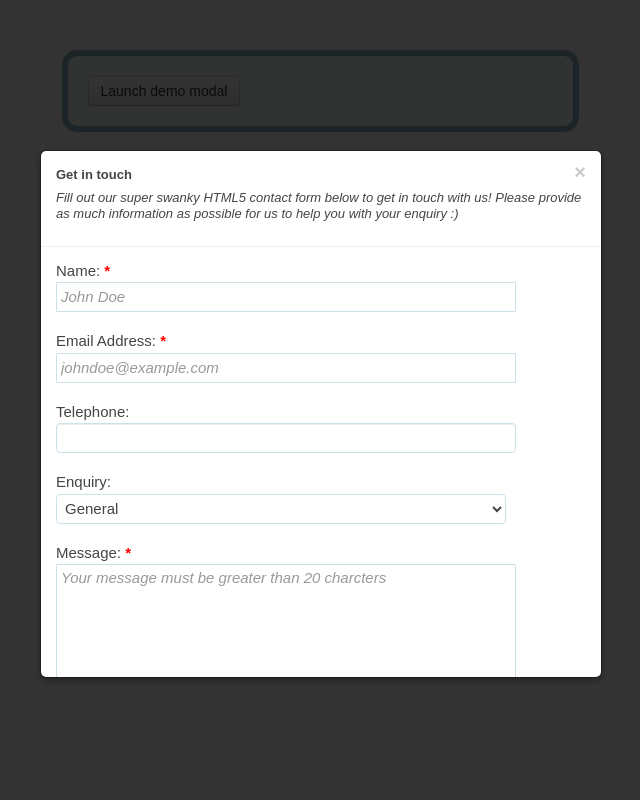
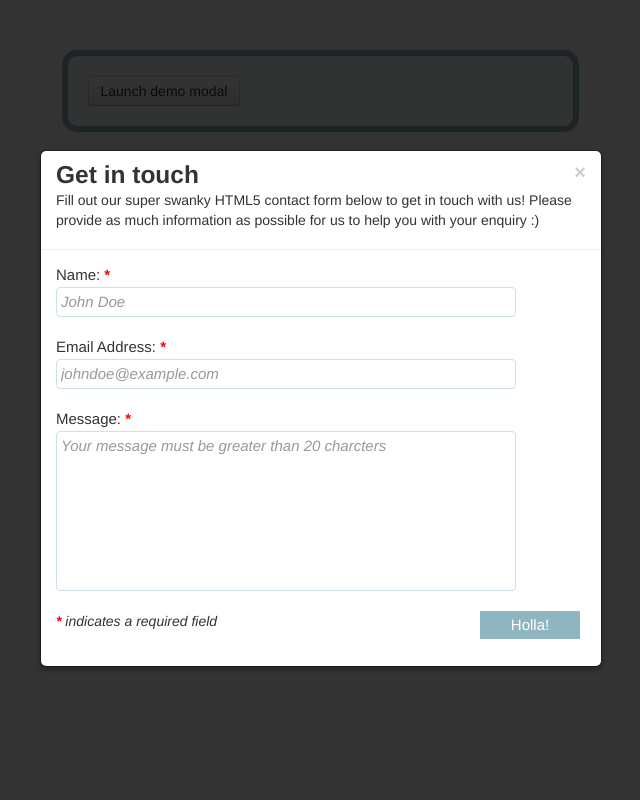
Before and after one commit to bobbwal/bootstrap-modal-form, a PHP site: page / in a window 1280 px wide, after a click on "Launch demo modal". Shown: the whole page, without its empty margins (320-960 px from the left). Run offline with PHP 8.4, Linux system fonts and the light colour scheme.

Commit message:
Removed boiler plate CSS and removed some fields

```diff
--- a/css/style.css
+++ b/css/style.css
@@ -3,7 +3,7 @@
 
 /*  HTML5 ✰ Boilerplate  */
 
-html, body, div, span, object, iframe,
+/*html, body, div, span, object, iframe,
 h1, h2, h3, h4, h5, h6, p, blockquote, pre,
 abbr, address, cite, code, del, dfn, em, img, ins, kbd, q, samp,
 small, strong, sub, sup, var, b, i, dl, dt, dd, ol, ul, li,
@@ -18,14 +18,14 @@ time, mark, audio, video {
   font-size: 100%;
   font: inherit;
   vertical-align: baseline;
-}
+}*/
 
-article, aside, details, figcaption, figure,
+/*article, aside, details, figcaption, figure,
 footer, header, hgroup, menu, nav, section {
   display: block;
-}
+}*/
 
-blockquote, q { quotes: none; }
+/*blockquote, q { quotes: none; }
 blockquote:before, blockquote:after,
 q:before, q:after { content: ''; content: none; }
 ins { background-color: #ff9; color: #000; text-decoration: none; }
@@ -76,7 +76,7 @@ button {  width: auto; overflow: visible; }
 body, select, input, textarea {  color: #444; }
 h1, h2, h3, h4, h5, h6 { font-weight: bold; }
 a, a:active, a:visited { color: #607890; }
-a:hover { color: #036; }
+a:hover { color: #036; }*/
 
 /*
     // ========================================== \\
@@ -304,3 +304,9 @@ input.placeholder-text, textarea.placeholder-text  {
   p, h2, h3 { orphans: 3; widows: 3; }
   h2, h3{ page-break-after: avoid; }
 }
+
+
+
+#myModal .modal-body {
+    /*max-height: 800px;*/
+}
--- a/index.php
+++ b/index.php
@@ -39,7 +39,7 @@
                     <button type="button" class="close" data-dismiss="modal" aria-hidden="true">×</button>
                     <h3 id="myModalLabel">Get in touch</h3>
 
-                    <h2>Fill out our super swanky HTML5 contact form below to get in touch with us! Please provide as much information as possible for us to help you with your enquiry :)</h2>
+                    <p>Fill out our super swanky HTML5 contact form below to get in touch with us! Please provide as much information as possible for us to help you with your enquiry :)</p>
                     <?php
         			//init variables
         			$cf = array();
@@ -75,16 +75,16 @@
                         <label for="email">Email Address: <span class="required">*</span></label>
                         <input type="email" id="email" name="email" value="<?php echo ($sr && !$cf['form_ok']) ? $cf['posted_form_data']['email'] : '' ?>" placeholder="johndoe@example.com" required />
 
-                        <label for="telephone">Telephone: </label>
+<!--                         <label for="telephone">Telephone: </label>
                         <input type="tel" id="telephone" name="telephone" value="<?php echo ($sr && !$cf['form_ok']) ? $cf['posted_form_data']['telephone'] : '' ?>" />
 
                         <label for="enquiry">Enquiry: </label>
                         <select id="enquiry" name="enquiry">
-                            <option value="General" <?php echo ($sr && !$cf['form_ok'] && $cf['posted_form_data']['enquiry'] == 'General') ? "selected='selected'" : '' ?>>General</option>
-                            <option value="Sales" <?php echo ($sr && !$cf['form_ok'] && $cf['posted_form_data']['enquiry'] == 'Sales') ? "selected='selected'" : '' ?>>Sales</option>
-                            <option value="Support" <?php echo ($sr && !$cf['form_ok'] && $cf['posted_form_data']['enquiry'] == 'Support') ? "selected='selected'" : '' ?>>Support</option>
+                            <option value="General" <?php //echo ($sr && !$cf['form_ok'] && $cf['posted_form_data']['enquiry'] == 'General') ? "selected='selected'" : '' ?>>General</option>
+                            <option value="Sales" <?php //echo ($sr && !$cf['form_ok'] && $cf['posted_form_data']['enquiry'] == 'Sales') ? "selected='selected'" : '' ?>>Sales</option>
+                            <option value="Support" <?php //echo ($sr && !$cf['form_ok'] && $cf['posted_form_data']['enquiry'] == 'Support') ? "selected='selected'" : '' ?>>Support</option>
                         </select>
-
+ -->
                         <label for="message">Message: <span class="required">*</span></label>
                         <textarea id="message" name="message" placeholder="Your message must be greater than 20 charcters" required data-minlength="20"><?php echo ($sr && !$cf['form_ok']) ? $cf['posted_form_data']['message'] : '' ?></textarea>
 
```
Lines whose indentation alone changed are shown as unchanged.
